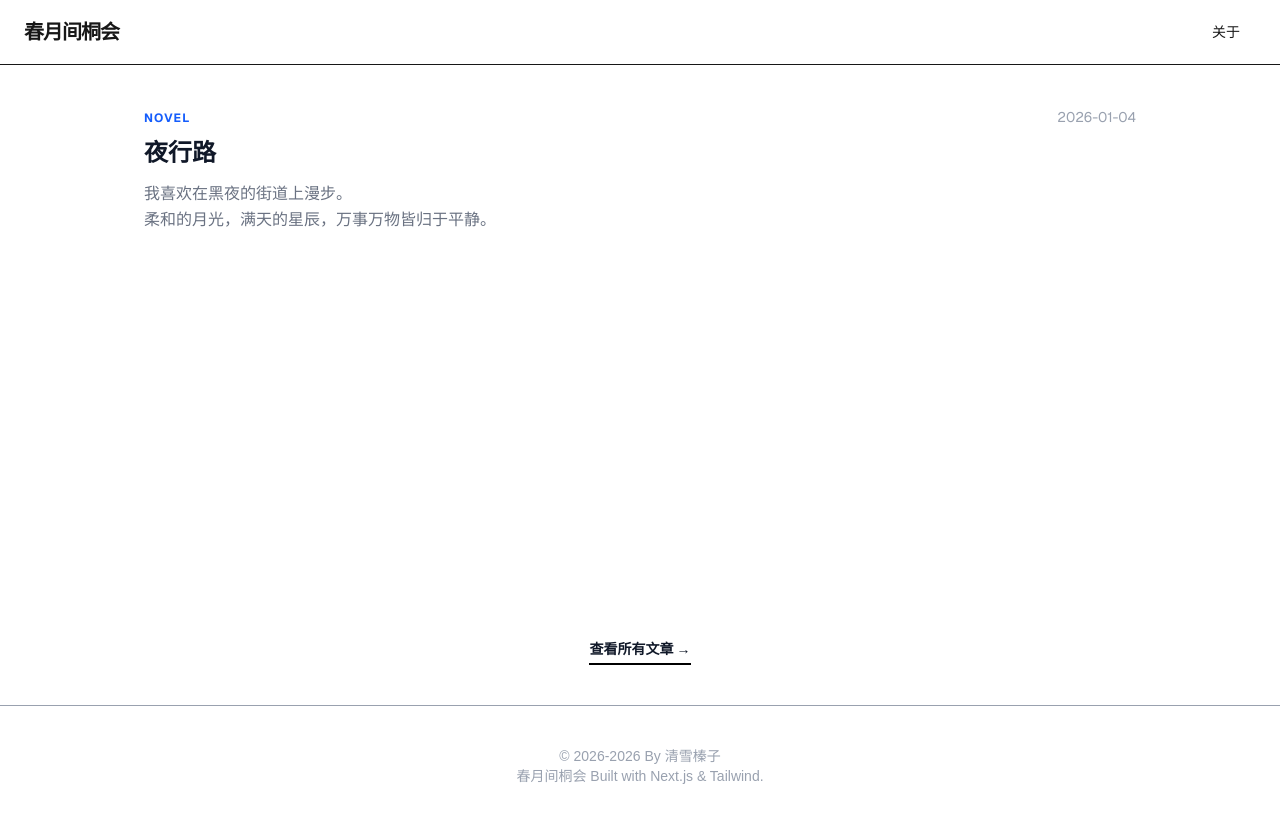
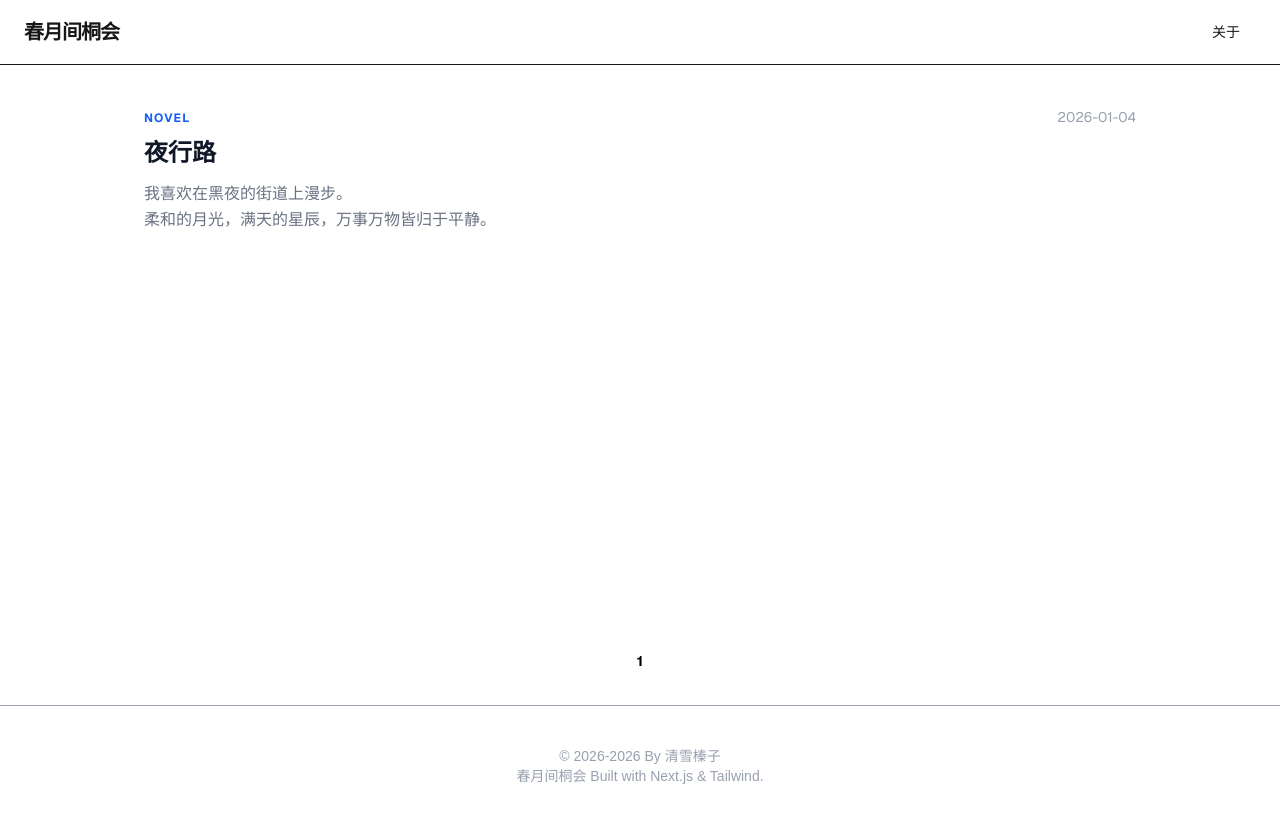
Before and after one commit to icepeacful/icepeacful.github.io, a Next.js app: page / in a window 1280 px wide. Shown: the top 822 px of the page. Built offline with nearby package versions, Linux system fonts and the light colour scheme.

Commit message:
调整主页显示，添加分页功能

```diff
--- a/src/app/page.tsx
+++ b/src/app/page.tsx
@@ -3,10 +3,16 @@ import Link from "next/link";
 import { ContentBlock } from "@/components/ContentBlock";
 import { Footer } from "@/components/Footer";
 import { NavBar } from "@/components/NavBar";
-import { getArticlesMetaData } from "@/lib/article";
+import {  getPaginatedArticles, getArticlesMetaData } from "@/lib/article";
+import { redirect } from "next/navigation";
+import { Pagination } from "@/components/Pagination";
 
 export default function Home() {
-  const articles = getArticlesMetaData();
+  // redirect("/page/1");
+  // return null;
+
+  // const articles = getArticlesMetaData();
+  const { articles, totalPages } = getPaginatedArticles(1);
 
   return (
     <div className="min-h-[calc(80vh)] bg-white text-gray-900 font-sans relative">
@@ -18,14 +24,7 @@ export default function Home() {
         </div>
       </main>
 
-      <div className="mt-16 text-center absolute bottom-10 w-full">
-        <Link
-          href="/posts"
-          className="inline-flex items-center text-sm font-bold border-b-2 border-black pb-1 hover:text-blue-600 hover:border-blue-600 transition-all"
-        >
-          查看所有文章 →
-        </Link>
-      </div>
+      <Pagination props={{ totalPages: totalPages, currentPage: 1 }} />
     </div>
   );
 }
```
